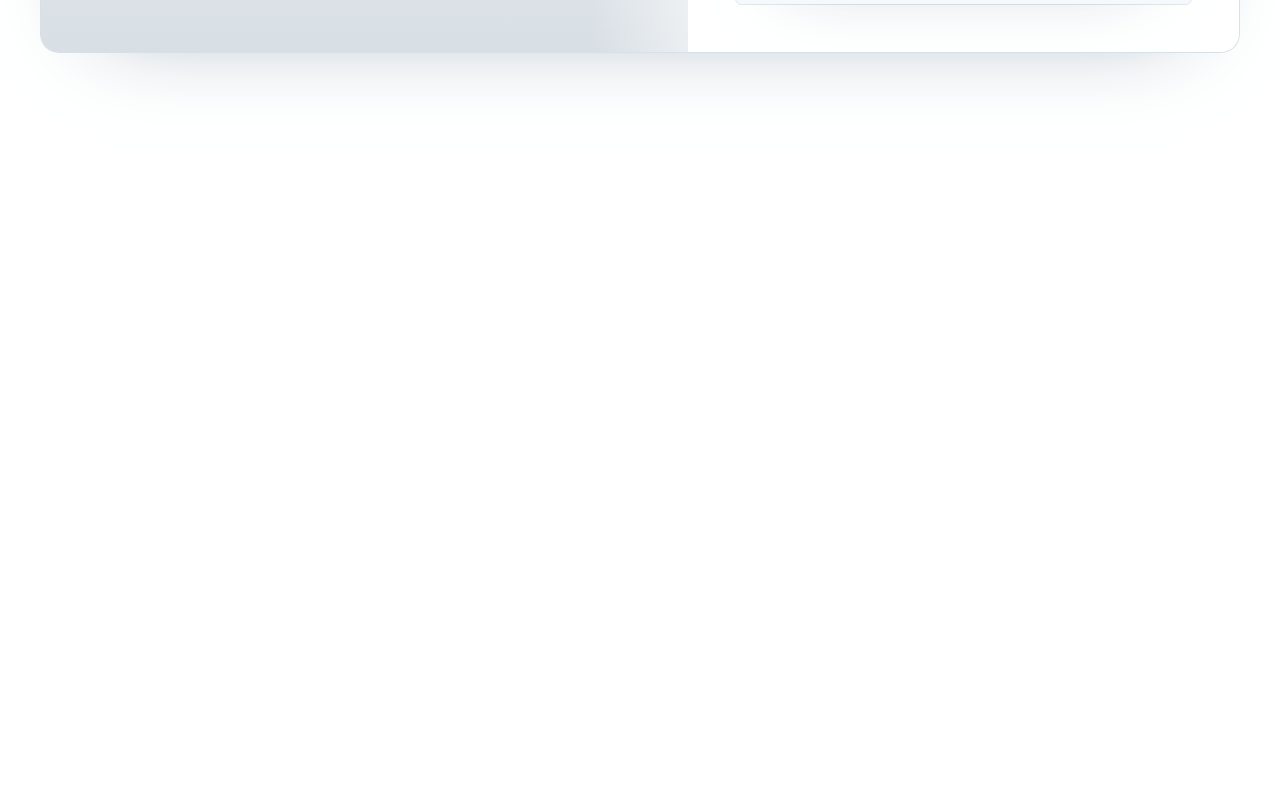
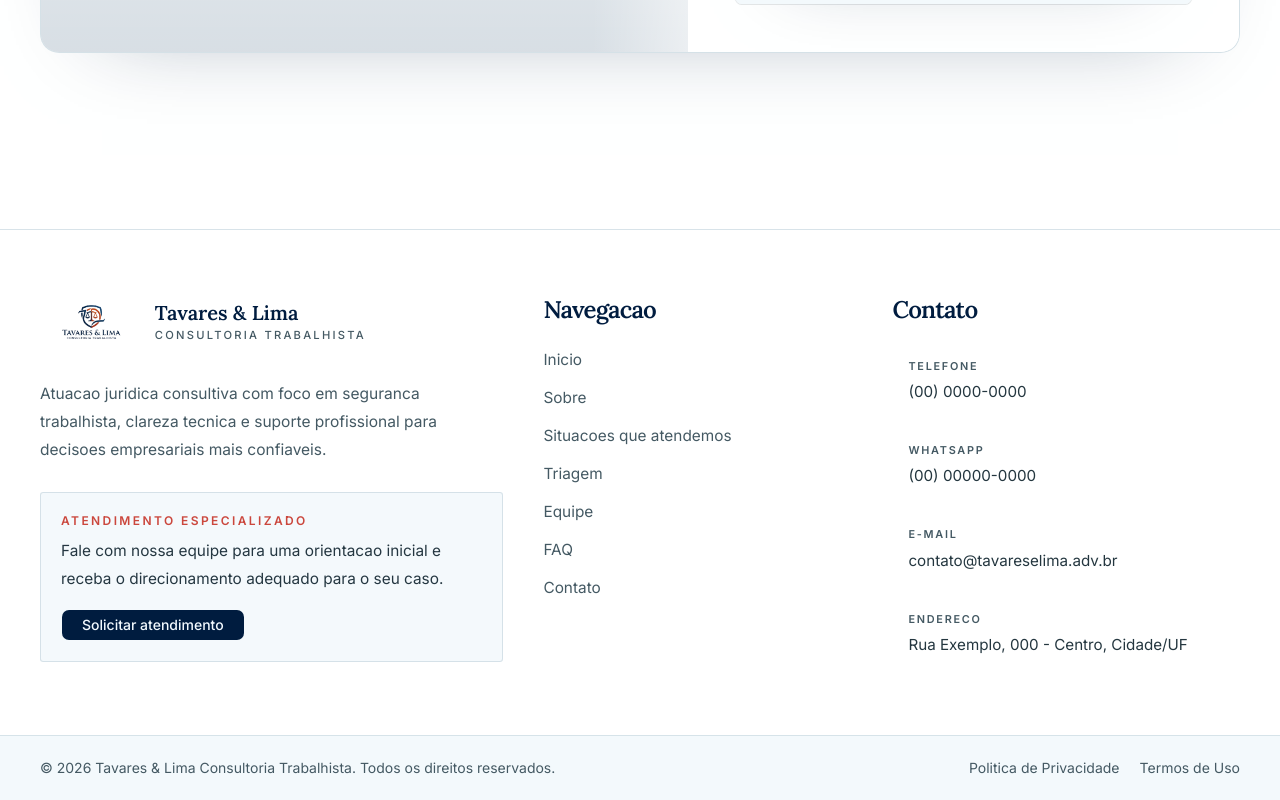
Before and after one commit to danielluis07/law-firm-ai, a Next.js app: page / in a window 1280 px wide. Shown: the part 4580-5380 px from the top of the page. Before the commit the page ends 4729 px from the top, so only its background shows below. Built offline with nearby package versions, Linux system fonts and the light colour scheme.

Commit message:
feat: add Footer component to enhance layout with additional information

```diff
--- a/app/(public)/layout.tsx
+++ b/app/(public)/layout.tsx
@@ -1,6 +1,7 @@
 import { cn } from "@/lib/utils";
 import { publicDisplay } from "@/fonts";
 import { Navbar } from "@/components/public/layout/navbar";
+import { Footer } from "@/components/public/layout/footer";
 
 export default function PublicLayout({
   children,
@@ -15,6 +16,7 @@ export default function PublicLayout({
       )}>
       <Navbar />
       <main className="flex-1">{children}</main>
+      <Footer />
     </div>
   );
 }
--- /dev/null
+++ b/components/public/layout/footer.tsx
@@ -0,0 +1,141 @@
+import Image from "next/image";
+import Link from "next/link";
+import logo from "@/public/images/logo.png";
+import { Button } from "@/components/ui/button";
+
+const quickLinks = [
+  { href: "/#inicio", label: "Inicio" },
+  { href: "/#sobre", label: "Sobre" },
+  { href: "/#situations-title", label: "Situacoes que atendemos" },
+  { href: "/#triage-title", label: "Triagem" },
+  { href: "/#equipe", label: "Equipe" },
+  { href: "/#faq-title", label: "FAQ" },
+  { href: "/#contato", label: "Contato" },
+];
+
+const serviceChannels = [
+  { label: "Telefone", value: "(00) 0000-0000" },
+  { label: "WhatsApp", value: "(00) 00000-0000" },
+  { label: "E-mail", value: "contato@tavareselima.adv.br" },
+  {
+    label: "Endereco",
+    value: "Rua Exemplo, 000 - Centro, Cidade/UF",
+  },
+];
+
+const complianceLinks = [
+  { href: "/politica-de-privacidade", label: "Politica de Privacidade" },
+  { href: "/termos-de-uso", label: "Termos de Uso" },
+];
+
+export function Footer() {
+  const currentYear = new Date().getFullYear();
+
+  return (
+    <footer className="mt-20 border-t border-border/75 bg-card/85">
+      <div className="mx-auto grid w-full max-w-7xl gap-12 px-5 py-14 sm:px-8 lg:grid-cols-[minmax(0,1.2fr)_minmax(0,0.8fr)_minmax(0,0.9fr)] lg:gap-10 lg:px-10 lg:py-16">
+        <section aria-labelledby="footer-brand-title" className="max-w-2xl">
+          <Link
+            href="/"
+            className="inline-flex items-center gap-3 transition-opacity hover:opacity-90"
+            aria-label="Tavares e Lima Consultoria Trabalhista, voltar ao inicio">
+            <Image
+              src={logo}
+              alt="Logo da Tavares e Lima Consultoria Trabalhista"
+              className="h-14 w-auto"
+            />
+            <div>
+              <p
+                id="footer-brand-title"
+                className="font-display text-xl font-semibold text-primary">
+                Tavares &amp; Lima
+              </p>
+              <p className="text-[0.7rem] font-medium uppercase tracking-[0.2em] text-muted-foreground">
+                Consultoria Trabalhista
+              </p>
+            </div>
+          </Link>
+
+          <p className="mt-6 max-w-xl text-sm leading-7 text-muted-foreground sm:text-[0.97rem]">
+            Atuacao juridica consultiva com foco em seguranca trabalhista,
+            clareza tecnica e suporte profissional para decisoes empresariais
+            mais confiaveis.
+          </p>
+
+          <div className="mt-7 rounded-md border border-border/75 bg-background/70 p-4 sm:p-5">
+            <p className="text-xs font-semibold uppercase tracking-[0.2em] text-accent">
+              Atendimento especializado
+            </p>
+            <p className="mt-2 text-sm leading-7 text-foreground/85 sm:text-[0.96rem]">
+              Fale com nossa equipe para uma orientacao inicial e receba o
+              direcionamento adequado para o seu caso.
+            </p>
+            <div className="mt-4">
+              <Button asChild size="sm" className="px-5">
+                <Link href="/#contato">Solicitar atendimento</Link>
+              </Button>
+            </div>
+          </div>
+        </section>
+
+        <nav aria-label="Links uteis do rodape">
+          <h2 className="font-display text-2xl text-primary">Navegacao</h2>
+          <ul className="mt-5 flex flex-col gap-2.5">
+            {quickLinks.map((item) => (
+              <li key={item.href}>
+                <Link
+                  href={item.href}
+                  className="text-sm leading-7 text-muted-foreground transition-colors hover:text-foreground sm:text-[0.96rem]">
+                  {item.label}
+                </Link>
+              </li>
+            ))}
+          </ul>
+        </nav>
+
+        <section aria-labelledby="footer-contact-title">
+          <h2
+            id="footer-contact-title"
+            className="font-display text-2xl text-primary">
+            Contato
+          </h2>
+
+          <dl className="mt-5 grid gap-3">
+            {serviceChannels.map((item) => (
+              <div key={item.label} className="px-4 py-3">
+                <dt className="text-[0.68rem] font-semibold uppercase tracking-[0.16em] text-muted-foreground">
+                  {item.label}
+                </dt>
+                <dd className="mt-1 text-sm leading-7 text-foreground/86 sm:text-[0.95rem]">
+                  {item.value}
+                </dd>
+              </div>
+            ))}
+          </dl>
+        </section>
+      </div>
+
+      <div className="border-t border-border/70 bg-background/75">
+        <div className="mx-auto flex w-full max-w-7xl flex-col gap-3 px-5 py-4 sm:px-8 sm:py-5 lg:flex-row lg:items-center lg:justify-between lg:px-10">
+          <p className="text-xs leading-6 text-muted-foreground sm:text-sm">
+            © {currentYear} Tavares &amp; Lima Consultoria Trabalhista. Todos os
+            direitos reservados.
+          </p>
+
+          <nav
+            aria-label="Documentos institucionais"
+            className="flex items-center gap-5">
+            {complianceLinks.map((item) => (
+              <Link
+                key={item.href}
+                href={item.href}
+                className="text-xs leading-6 text-muted-foreground transition-colors hover:text-foreground sm:text-sm">
+                {item.label}
+              </Link>
+            ))}
+          </nav>
+        </div>
+      </div>
+    </footer>
+  );
+}
```
